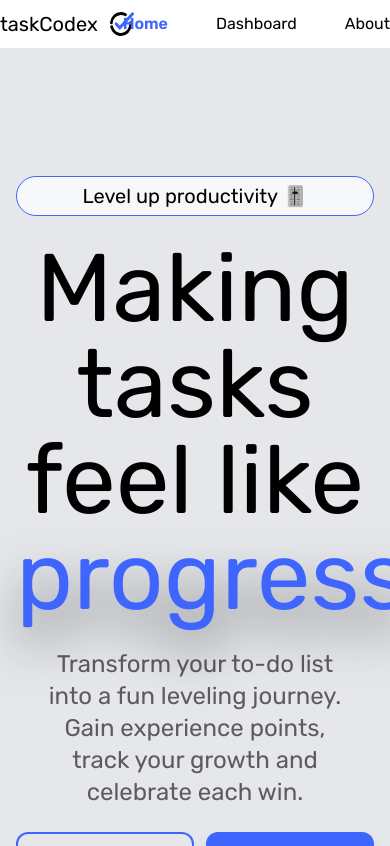
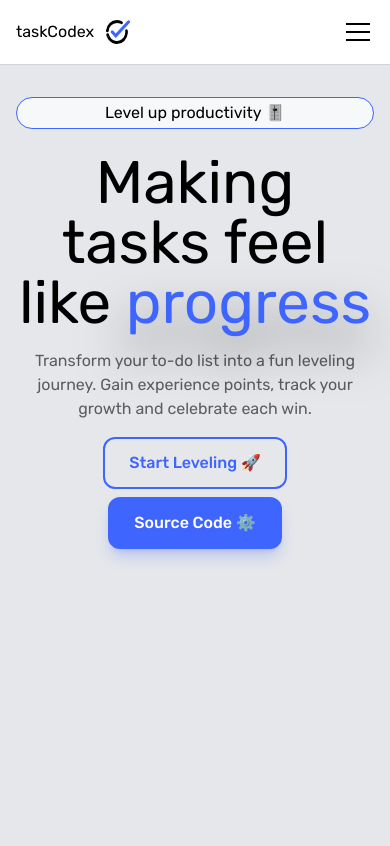
Before and after one commit to a-ali-khalifa/TaskCodex, a Next.js app: page / in a window 390 px wide. Shown: the top 846 px of the page. Built offline with nearby package versions, Linux system fonts and the light colour scheme.

Commit message:
feat (responsive): add responsiveness to navbar and home page

```diff
--- a/app/page.tsx
+++ b/app/page.tsx
@@ -1,7 +1,13 @@
 "use client";
 
 import { Button } from "@/components/Button";
-import { Container, Paper, Typography } from "@mui/material";
+import {
+  Container,
+  Paper,
+  Typography,
+  useMediaQuery,
+  useTheme,
+} from "@mui/material";
 import Image from "next/image";
 import Link from "next/link";
 import { RiTaskFill } from "react-icons/ri";
@@ -14,36 +20,42 @@ import StatsImg from "@/public/images/stats.svg";
 import FeatureCard from "@/components/FeatureCard";
 
 export default function HomePage() {
+  const theme = useTheme();
+  const isMobile = useMediaQuery(theme.breakpoints.down("md"));
   return (
     <div className="">
-      <Container maxWidth="md" sx={{ py: 16 }}>
+      <Container maxWidth="md" sx={{ py: { xs: 4, md: 16 } }}>
         {/* Hero Section */}
         <section id="hero" className="text-center font-rubik min-h-screen">
-          <div className="bg-white/70 p-2 rounded-full h-10 flex flex-col justify-center border border-[#3F65FF] ">
-            <p className="text-xl">Level up productivity 🎚️</p>
+          <div className="bg-white/70 p-2 rounded-full h-8 md:h-10 flex flex-col justify-center border border-[#3F65FF] ">
+            <p className="text-base md:text-xl">Level up productivity 🎚️</p>
           </div>
           <br />
-          <p className="text-8xl">
+          <p className="text-6xl md:text-8xl">
             Making tasks feel like{" "}
             <span className="text-primary drop-shadow-2xl drop-shadow-black/50">
               progress
             </span>
           </p>
 
-          <p className="text-2xl text-black/60 m-6">
+          <p className="text-base md:text-2xl text-black/60 m-4 md:m-6">
             Transform your to-do list into a fun leveling journey. Gain
             experience points, track your growth and celebrate each win.
           </p>
 
-          <div className="flex justify-center gap-3">
+          <div className="flex flex-col md:flex-row justify-center gap-2 md:gap-3">
             <Link href={"/dashboard"}>
-              <Button label="Start Leveling 🚀" size="lg" variant="outline" />
+              <Button
+                label="Start Leveling 🚀"
+                size={isMobile ? "md" : "lg"}
+                variant="outline"
+              />
             </Link>
 
             <Link href={""}>
               <Button
                 label="Source Code ⚙️"
-                size="lg"
+                size={isMobile ? "md" : "lg"}
                 className="border-2 border-primary"
                 variant="solid"
               />
@@ -51,11 +63,13 @@ export default function HomePage() {
           </div>
         </section>
         <section id="features" className="font-rubik">
-          <Typography sx={{ fontFamily: "rubik", fontSize: 42, mb: 4 }}>
+          <Typography
+            sx={{ fontFamily: "rubik", fontSize: { xs: 32, md: 42 }, mb: 4 }}
+          >
             Features
           </Typography>
 
-          <div className="grid grid-cols-2 gap-6">
+          <div className="grid grid-cols-1 md:grid-cols-2 gap-6">
             <FeatureCard
               src={ProgressImg}
               alt={"Progress"}
@@ -94,11 +108,13 @@ export default function HomePage() {
             />
           </div>
 
-          <Typography sx={{ fontFamily: "rubik", fontSize: 32, my: 4 }}>
+          <Typography
+            sx={{ fontFamily: "rubik", fontSize: { xs: 28, md: 32 }, my: 4 }}
+          >
             Coming Soon
           </Typography>
 
-          <div className="grid grid-cols-2 gap-6">
+          <div className="grid grid-cols-1 md:grid-cols-2 gap-6">
             <FeatureCard
               src={MobileImg}
               alt={"Mobile"}
--- a/components/FeatureCard.tsx
+++ b/components/FeatureCard.tsx
@@ -37,8 +37,8 @@ const FeatureCard = ({
         />
       </div>
       <div className="flex-1 px-4 pt-0 pb-8">
-        <h2 className="text-2xl font-medium mb-2">{title}</h2>
-        <p className="text-lg">{description}</p>
+        <h2 className="text-lg md:text-2xl font-medium mb-2">{title}</h2>
+        <p className="text-base md:text-lg">{description}</p>
       </div>
     </Paper>
   );
--- a/components/Logo.tsx
+++ b/components/Logo.tsx
@@ -15,7 +15,9 @@ export default function Logo({
 }: LogoProps) {
   return (
     <div className={`flex items-center gap-3 ${className}`}>
-      {showText && <span className="text-xl font-rubik">taskCodex</span>}
+      {showText && (
+        <span className="text-base md:text-xl font-rubik">taskCodex</span>
+      )}
       <Image
         // color="blue"
         src={LogoSVG}
--- a/components/Navbar.tsx
+++ b/components/Navbar.tsx
@@ -1,13 +1,12 @@
 "use client";
-
 import Link from "next/link";
 import { usePathname } from "next/navigation";
 import { useState } from "react";
-import { MdOutlineDarkMode } from "react-icons/md";
 import Logo from "@/components/Logo";
 
 export default function Navbar() {
   const pathname = usePathname();
+  const [isHamburgerOpen, setIsHamburgerOpen] = useState(false);
 
   const navItems = [
     { label: "Home", href: "/" },
@@ -15,21 +14,18 @@ export default function Navbar() {
     { label: "About", href: "/about" },
   ];
 
-  const [toggleDarkMode, setToggleDarkMode] = useState<boolean>(false);
-
   return (
-    <nav className="bg-white sticky">
-      <div className="mx-auto flex justify-evenly items-center rounded-4xl h-12 transition-colors duration-200">
-        {/* Logo / App Name */}
-        <Link href="/">
-          <Logo size={24} className="" />
+    <nav className="bg-white sticky top-0 z-50 border-b border-gray-300">
+      <div className="mx-auto px-4 md:px-8 flex justify-between md:justify-evenly items-center h-16">
+        {/* Logo */}
+        <Link href="/" onClick={() => setIsHamburgerOpen(false)}>
+          <Logo size={24} />
         </Link>
 
-        {/* Nav Items */}
-        <div className="flex items-center gap-12 font-[rubik]">
+        {/* Desktop Nav Items */}
+        <div className="hidden md:flex items-center gap-12 font-[rubik]">
           {navItems.map((item) => {
             const isActive = pathname === item.href;
-
             return (
               <Link
                 key={item.href}
@@ -37,24 +33,70 @@ export default function Navbar() {
                 className={`
                   ${
                     isActive
-                      ? "text-primary font-semibold transition-all [duration-250]"
-                      : "text-black hover:text-primary transition-all duration-[250]"
+                      ? "text-primary font-semibold"
+                      : "text-black hover:text-primary"
                   }
+                  transition-all duration-250
                 `}
               >
                 {item.label}
               </Link>
             );
           })}
+        </div>
 
-          {/* Dark Theme - To be added  */}
-          {/* <button className="cursor-pointer">
-            {toggleDarkMode ? (
-              <></>
-            ) : (
-              <MdOutlineDarkMode className="text-lg hover:text-primary transition-all duration-[250]" />
-            )}
-          </button> */}
+        {/* Mobile Hamburger Button */}
+        <button
+          className="md:hidden flex flex-col justify-center items-center w-8 h-8 gap-1.5"
+          onClick={() => setIsHamburgerOpen(!isHamburgerOpen)}
+          aria-label="Toggle menu"
+        >
+          <span
+            className={`w-6 h-0.5 bg-black transition-all duration-300 ${
+              isHamburgerOpen ? "rotate-45 translate-y-2" : ""
+            }`}
+          />
+          <span
+            className={`w-6 h-0.5 bg-black transition-all duration-300 ${
+              isHamburgerOpen ? "opacity-0" : ""
+            }`}
+          />
+          <span
+            className={`w-6 h-0.5 bg-black transition-all duration-300 ${
+              isHamburgerOpen ? "-rotate-45 -translate-y-2" : ""
+            }`}
+          />
+        </button>
+      </div>
+
+      {/* Mobile Menu Dropdown */}
+      <div
+        className={`
+          md:hidden overflow-hidden transition-all duration-300 ease-in-out
+          ${isHamburgerOpen ? "max-h-60 border-b" : "max-h-0"}
+        `}
+      >
+        <div className="flex flex-col gap-4 p-4 bg-white font-[rubik]">
+          {navItems.map((item) => {
+            const isActive = pathname === item.href;
+            return (
+              <Link
+                key={item.href}
+                href={item.href}
+                onClick={() => setIsHamburgerOpen(false)}
+                className={`
+                  ${
+                    isActive
+                      ? "text-primary font-semibold"
+                      : "text-black hover:text-primary"
+                  }
+                  transition-all duration-250 py-2
+                `}
+              >
+                {item.label}
+              </Link>
+            );
+          })}
         </div>
       </div>
     </nav>
```
